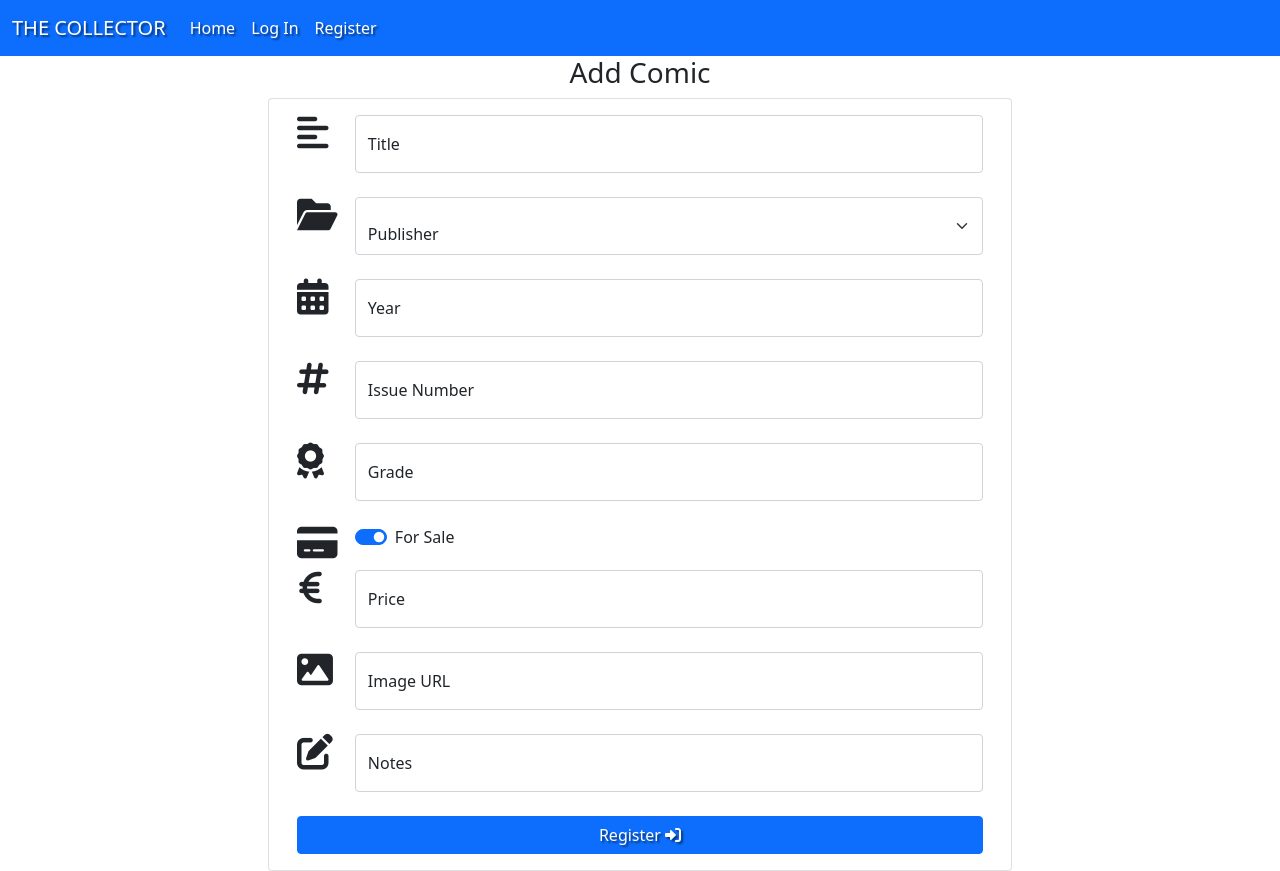
After one commit to CarlaBuongiorno/The-Collector, a Flask app: page /add_comic in a window 1280 px wide. The commit adds this page. Run offline with Flask 2, Linux system fonts and the light colour scheme; some libraries are stand-ins or nearby versions.

Commit message:
Create add_comic template

```diff
--- a/app.py
+++ b/app.py
@@ -113,6 +113,11 @@ def logout():
     return redirect(url_for("login"))
 
 
+@app.route("/add_comic")
+def add_comic():
+    return render_template("add_comic.html")
+
+
 if __name__ == "__main__":
     app.run(host=os.environ.get("IP"),
             port=int(os.environ.get("PORT")),
--- /dev/null
+++ b/templates/add_comic.html
@@ -0,0 +1,124 @@
+{% extends "base.html" %}
+{% block content %}
+
+    <h3 class="text-center">Add Comic</h3>
+
+    <div class="container">
+        <div class="row">
+            <form class="card col-12 col-md-8 offset-md-2" method="POST" action="">
+                <div class="card-body">
+                    <div class="row g-2">
+                        <!-- title -->
+                        <div class="col-md-1">
+                            <i class="fas fa-align-left col-md fields"></i>
+                        </div>
+                        <div class="col-md-10 offset-md-1 col-lg-11 offset-lg-0">
+                            <div class="form-floating mb-3">
+                                <input type="text" name="title" class="form-control col-md-8" id="floatingInput"
+                                    placeholder="Title" minlength="5" maxlength="25" required>
+                                <label for="title">Title</label>
+                            </div>
+                        </div>
+                        <!-- publisher -->
+                        <div class="col-md-1">
+                            <i class="fas fa-folder-open col-md fields"></i>
+                        </div>
+                        <div class="col-md-10 offset-md-1 col-lg-11 offset-lg-0">
+                            <div class="form-floating mb-3">
+                                <select class="form-select" aria-label="Select Publisher" required>
+                                    <option selected>Publisher</option>
+                                    <option value="1">One</option>
+                                    <option value="2">Two</option>
+                                    <option value="3">Three</option>
+                                  </select>
+                            </div>
+                        </div>
+                        <!-- year -->
+                        <div class="col-md-1">
+                            <i class="fas fa-calendar-alt col-md fields"></i>
+                        </div>
+                        <div class="col-md-10 offset-md-1 col-lg-11 offset-lg-0">
+                            <div class="form-floating mb-3">
+                                <input type="text" name="year" class="form-control" id="floatingInput"
+                                    placeholder="Year" required>
+                                <label for="year">Year</label>
+                            </div>
+                        </div>
+                        <!-- issue number -->
+                        <div class="col-md-1">
+                            <i class="fas fa-hashtag col-md fields"></i>
+                        </div>
+                        <div class="col-md-10 offset-md-1 col-lg-11 offset-lg-0">
+                            <div class="form-floating mb-3">
+                                <input type="issue_no" name="issue_no" class="form-control" id="floatingInput"
+                                    placeholder="Issue Number" minlength="1" maxlength="4" required>
+                                <label for="issue_no">Issue Number</label>
+                            </div>
+                        </div>
+                        <!-- grade -->
+                        <div class="col-md-1">
+                            <i class="fas fa-award col-md fields"></i>
+                        </div>
+                        <div class="col-md-10 offset-md-1 col-lg-11 offset-lg-0">
+                            <div class="form-floating mb-3">
+                                <input type="text" name="grade" class="form-control" id="floatingInput"
+                                placeholder="Grade" minlength="1" maxlength="4" required>
+                                <label for="grade">Grade</label>
+                            </div>
+                        </div>
+                        <!-- for sale -->
+                        <div class="col-md-1">
+                            <i class="fas fa-credit-card col-md fields"></i>
+                        </div>
+                        <div class="col-md-10 offset-md-1 col-lg-11 offset-lg-0">
+                            <div class="form-check form-switch">
+                                <input class="form-check-input" type="checkbox" id="forSaleChecked" checked>
+                                <label class="form-check-label" for="forSaleChecked">For Sale</label>
+                              </div>
+                        </div>
+                        <!-- Price -->
+                        <div class="col-md-1">
+                            <i class="fas fa-euro-sign col-md fields"></i>
+                        </div>
+                        <div class="col-md-10 offset-md-1 col-lg-11 offset-lg-0">
+                            <div class="form-floating mb-3">
+                                <input type="text" name="price" class="form-control col-md-8" id="floatingInput"
+                                    placeholder="Price" minlength="2" maxlength="25" required>
+                                <label for="price">Price</label>
+                            </div>
+                        </div>
+                        <!-- image url -->
+                        <div class="col-md-1">
+                            <i class="fas fa-image col-md fields"></i>
+                        </div>
+                        <div class="col-md-10 offset-md-1 col-lg-11 offset-lg-0">
+                            <div class="form-floating mb-3">
+                                <input type="text" name="image" class="form-control col-md-8" id="floatingInput"
+                                    placeholder="Image" minlength="5" maxlength="50">
+                                <label for="image">Image URL</label>
+                            </div>
+                        </div>
+                        <!-- notes -->
+                        <div class="col-md-1">
+                            <i class="fas fa-edit col-md fields"></i>
+                        </div>
+                        <div class="col-md-10 offset-md-1 col-lg-11 offset-lg-0">
+                            <div class="form-floating mb-3">
+                                <input type="text" name="notes" class="form-control col-md-8" id="floatingInput"
+                                    placeholder="Notes" minlength="5" maxlength="50">
+                                <label for="image">Notes</label>
+                            </div>
+                        </div>
+                        <!-- register -->
+                        <div class="d-grid gap-2">
+                            <button class="btn btn-primary text-shadow" type="submit">
+                                Register <i class="fas fa-sign-in-alt"></i>
+                            </button>
+                        </div>
+                    </div>
+                </div>
+            </form>
+        </div>
+    </div>
+
+{% endblock %}
--- a/templates/base.html
+++ b/templates/base.html
@@ -39,10 +39,10 @@
                                 <a class="nav-link text-white" href="{{ url_for('profile', username=session['user']) }}">Profile</a>
                             </li>
                             <li class="nav-item">
-                                <a class="nav-link text-white" href="{{ url_for('get_comics')}}">My Catalogue</a>
+                                <a class="nav-link text-white" href="{{ url_for('get_comics') }}">My Catalogue</a>
                             </li>
                             <li class="nav-item">
-                                <a class="nav-link text-white" href="#">Add Comic</a>
+                                <a class="nav-link text-white" href="{{ url_for('add_comic') }}">Add Comic</a>
                             </li>
                             <li class="nav-item">
                                 <a class="nav-link text-white" href="{{ url_for('logout') }}">Log Out</a>
```
